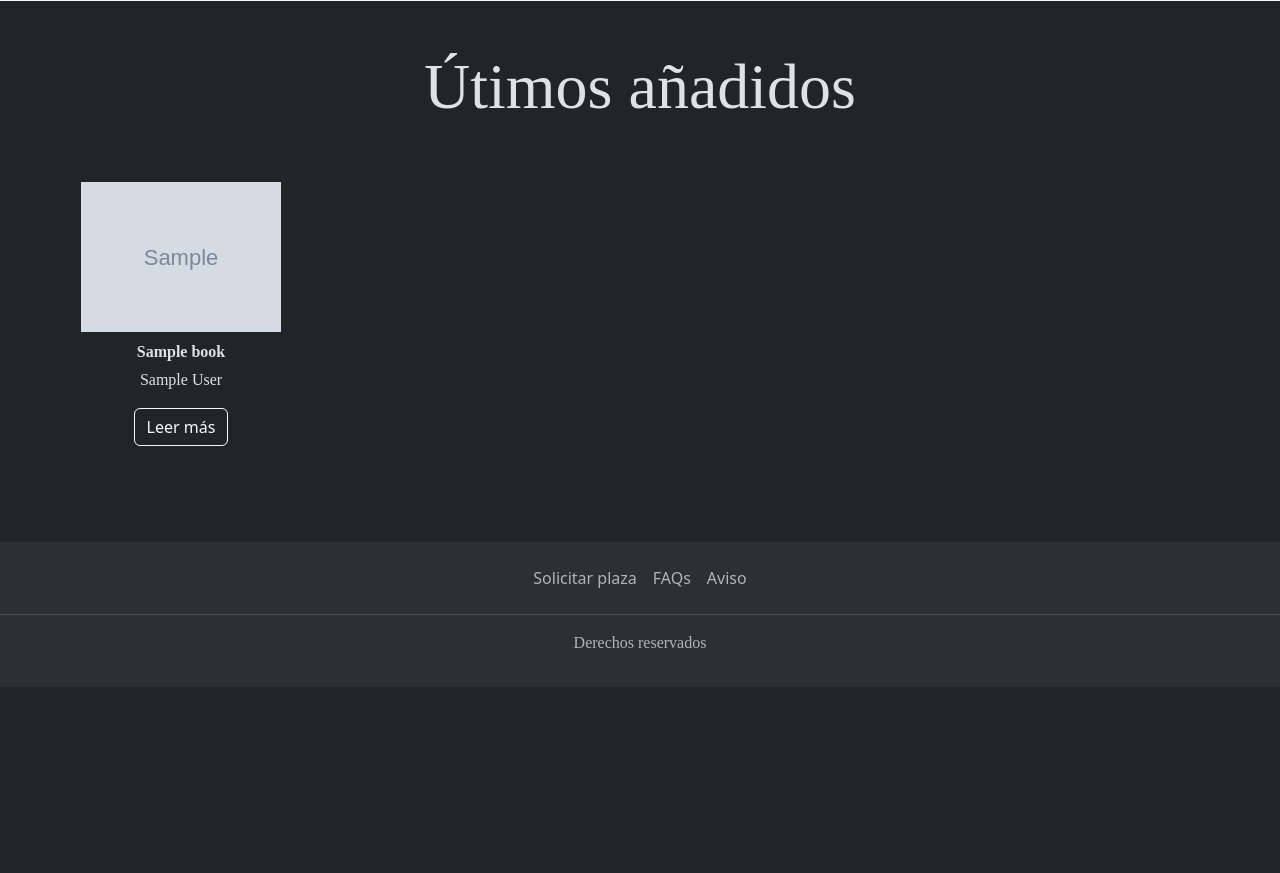
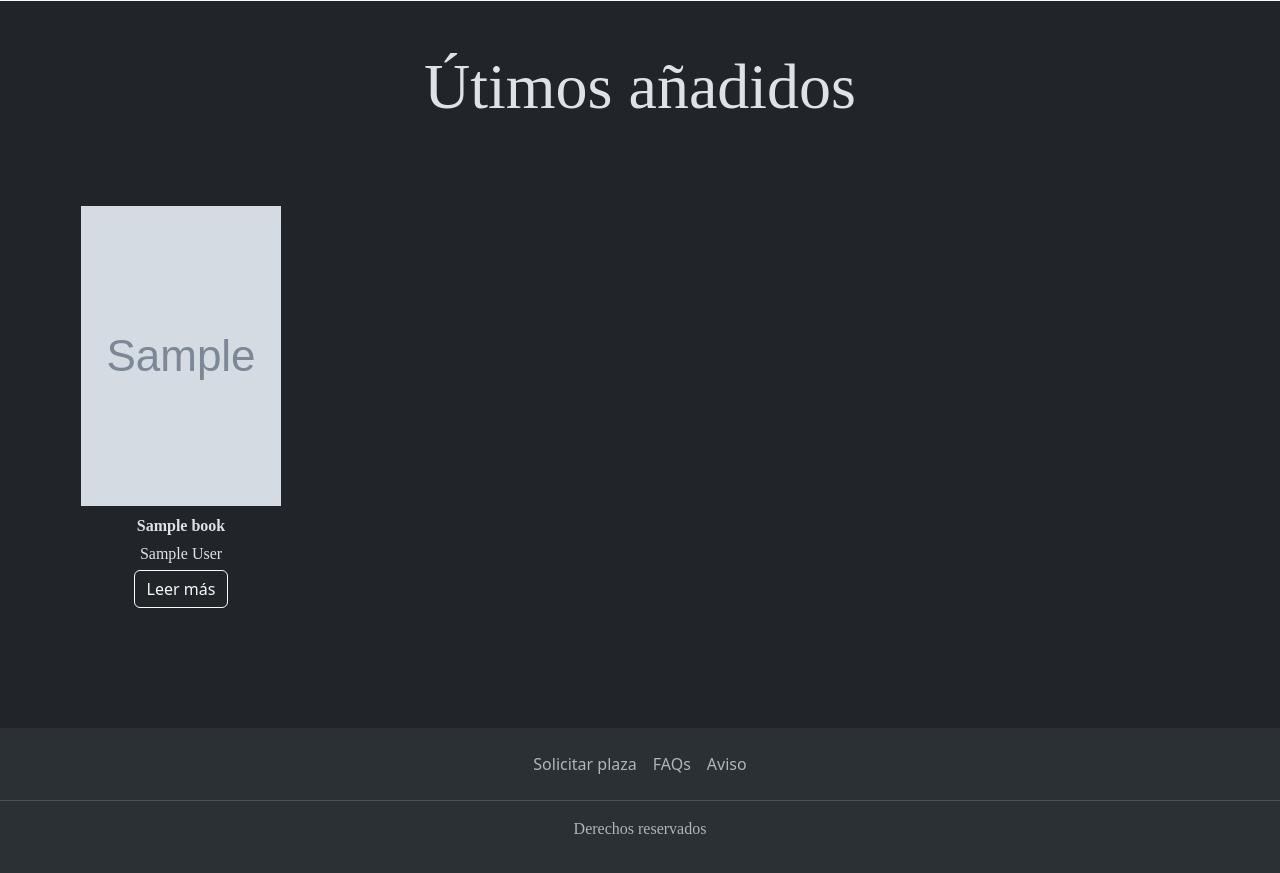
Before and after one commit to luciabalbas/libreria_comun, a Django app: page / in a window 1280 px wide. Shown: the part 743-1616 px from the top of the page. Before the commit the page ends 1391 px from the top, so only its background shows below. Run offline with Django 5.2, Linux system fonts and the light colour scheme; tables that the repository leaves empty hold one stand-in row (values such as "Sample post"); grey boxes marked "Sample" are stand-in pictures.

Commit message:
Arreglando pequeños bugs de vista

```diff
--- a/libreria_comun/core/templates/core/home.html
+++ b/libreria_comun/core/templates/core/home.html
@@ -6,7 +6,7 @@
 
 <!-- Contenido -->
 {% block content %}
-<div class="container-fluid py-5 text-center p-0 bg-light">
+    <div class="container-fluid py-5 text-center p-0 bg-light">
         <div class="row justify-content-md-center">
             <div class="col-lg-4 container-fluid container-sm p-0 shadow ">
                 <img src="{% load static %}{% static 'img/inicio_1.jpg' %}" class="img-fluid rounded" alt="" widrth="100%">
@@ -26,12 +26,18 @@
         <h2 class="display-3 text-center">Útimos añadidos</h2>
         <div class="row mx-3 my-5">
             {% for book in last_books %}
-            <div class="col-lg-3 col-sm-6 d-flex align-items-center justify-content-center">
-                <div class="content text-center">
-                    <img class="my-2" src="{{book.image.url}}" width="200" />
-                    <p class="mb-1 fw-bold">{{book.title}}</p>
-                    <p>{{book.author}}</p>
-                    <a class='btn btn-outline-light' href="{% url 'books:book' book.id book.title|slugify %}">Leer más</a>
+            <div class="col-lg-3 col-sm-6 my-4">
+                <div class="container text-center">
+                    <div class="book-content">
+                        {% if book.image != '' %}
+                            <img class="my-2" src="{{book.image.url}}" width="200" height="300" />
+                        {% else %}
+                            <img class="my-2" src="{% load static %}{% static 'books/no-portada.svg' %}" width="200" height="300" />
+                        {% endif %}
+                        <p class="mb-1 fw-bold title">{{book.title}}</p>
+                        <p class="mb-1 author">{{book.author}}</p>
+                        <a class='btn btn-outline-light' href="{% url 'books:book' book.id book.title|slugify %}">Leer más</a>
+                    </div>
                 </div>
             </div>
             {% endfor %}
--- a/libreria_comun/core/templates/core/navbar.html
+++ b/libreria_comun/core/templates/core/navbar.html
@@ -2,7 +2,7 @@
 {% block navbar %}
 <nav class="navbar navbar-expand-lg bg-body-tertiary sticky-top">
   <div class="container-fluid">
-            <button class="navbar-toggler" type="button" data-bs-toggle="collapse" data-bs-target="#navbarTogglerDemo03" aria-controls="navbarTogglerDemo03" aria-expanded="false" aria-label="Toggle navigation">
+    <button class="navbar-toggler" type="button" data-bs-toggle="collapse" data-bs-target="#navbarTogglerDemo03">
       <span class="navbar-toggler-icon"></span>
     </button>
     <a class="navbar-brand" href="{% url 'home' %}">Libreria Comunal</a>
@@ -18,7 +18,9 @@
             <li class="nav-item">
               <a class="nav-link" href="{% url 'books:create' %}">Añadir Libro</a>
             </li>
+            <li>
               <span class="navbar-text px-2 fw-bold">¡Hola, {{user}}!</span>
+            </li>
             <li class="nav-item">
               <form action="{% url 'logout' %}" method="post">
                 {% csrf_token %}
```
Lines whose indentation alone changed are shown as unchanged.
